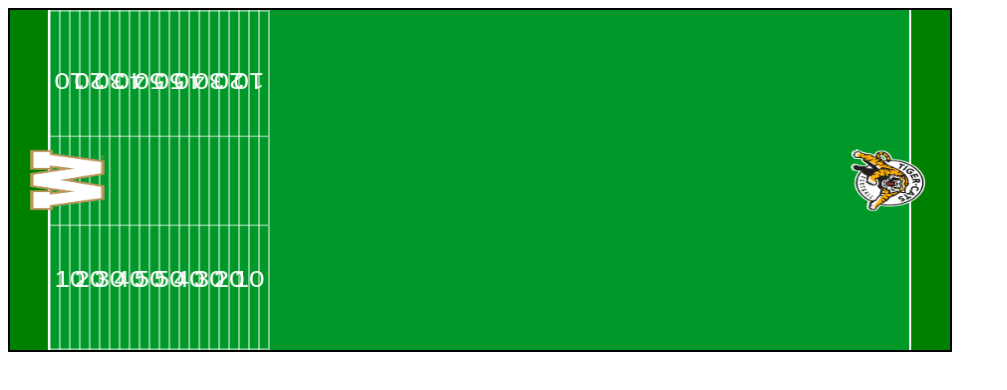
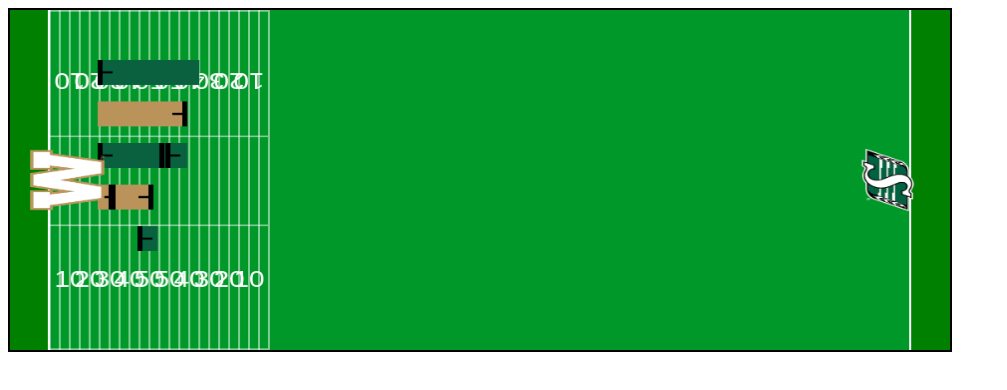
Before and after one commit to cfl/cfl_field_js, a plain HTML site: page example.html in a window 1280 px wide. Shown: the whole page, without its empty margins (0-1007 px from the left). Drawn offline with nearby package versions, Linux system fonts and the light colour scheme.

Commit message:
Add the ability to draw plays in a really basic manner.

```diff
--- a/cfl-field.js
+++ b/cfl-field.js
@@ -1,7 +1,5 @@
 function Field( element_id, visitor_team_abbreviation, home_team_abbreviation ) {
 	this.element_id = element_id;
-	//this.currentPoint = 0;
-	//this.currentPlayY = 10;
 
 	// Define information about the teams involved.
 	this.visitor_team_abbreviation = visitor_team_abbreviation;
@@ -12,6 +10,12 @@ function Field( element_id, visitor_team_abbreviation, home_team_abbreviation )
 	this.home_team_letter = null;
 	this.home_team_colour = null;
 	this.home_team_image = null;
+
+	// Define values that keep track of how to draw plays and drives.
+	this.driveNumber = 0;
+	this.driveTeam = '';
+	this.driveVertical = 75;
+	this.driveSeparationPixels = 50;
 
 	// Define values that set how the field looks.
 	this.yardToPixelMultipler = document.getElementById(this.element_id).width / 150;
@@ -27,7 +31,92 @@ function Field( element_id, visitor_team_abbreviation, home_team_abbreviation )
 	this.ctx = this.canvas.getContext('2d');
 
 	this.drawPlay = function( team_abbreviation, play_type_id, field_position_start, field_position_end ) {
-		1;
+		// Set the vertical level we're going to draw the play on.
+		if ( this.driveTeam != team_abbreviation ) {
+			this.driveNumber = this.driveNumber + 1;
+
+			if ( this.driveNumber > 1 ) {
+				this.driveVertical = this.driveVertical + this.driveSeparationPixels;
+			}
+
+			console.log('New scoring drive: ' + team_abbreviation);
+		}
+		this.driveTeam = team_abbreviation;
+
+		// For the field position start and end points, figure out if it's on the home or
+		// away side.
+		var bool_on_home_side_start = true;
+		var bool_on_home_side_end = true;
+		if ( field_position_start.substring(0, 1) == this.visitor_team_letter ) {
+			bool_on_home_side_start = false;
+		}
+		if ( field_position_end.substring(0, 1) == this.visitor_team_letter ) {
+			bool_on_home_side_end = false;
+		}
+
+		// Set the line colour and thickness.
+		this.ctx.strokeStyle = this.home_team_colour;
+		if ( this.visitor_team_abbreviation == team_abbreviation ) {
+			this.ctx.strokeStyle = this.visitor_team_colour;
+		}
+
+		// Get the integer values for the field position start and end points.
+		var int_field_position_start = parseInt(field_position_start.substring(1, field_position_start.length));
+		var int_field_position_end = parseInt(field_position_end.substring(1, field_position_end.length));
+
+		// Calculate the start and end points.
+		// H35 = (Away Endzone) + (55 Yards) + (55 Yards - 35 Yards = 20 Yards)
+		var int_point_start = 0;
+		if ( bool_on_home_side_start == true ) {
+			int_point_start = (this.endZoneWidth * this.yardToPixelMultipler) + (55 * this.yardToPixelMultipler) + ((55 - int_field_position_start) * this.yardToPixelMultipler);
+		}
+		else {
+			int_point_start = (this.endZoneWidth * this.yardToPixelMultipler) + (int_field_position_start * this.yardToPixelMultipler);
+		}
+
+		var int_point_end = 0;
+		if ( bool_on_home_side_end == true ) {
+			int_point_end = (this.endZoneWidth * this.yardToPixelMultipler) + (55 * this.yardToPixelMultipler) + ((55 - int_field_position_end) * this.yardToPixelMultipler);
+		}
+		else {
+			int_point_end = (this.endZoneWidth * this.yardToPixelMultipler) + (int_field_position_end * this.yardToPixelMultipler);
+		}
+
+		// Draw a line if the scoring drive actually went somewhere.
+		if ( int_point_start != int_point_end ) {
+			console.log('   About to draw play from ' +  int_point_start + ' to ' + int_point_end + ' on vertical ' + this.driveVertical);
+
+			// Draw the team-coloured line.
+			this.ctx.lineWidth = 30;
+			this.ctx.beginPath();
+			this.ctx.moveTo(int_point_start, this.driveVertical);
+			this.ctx.lineTo(int_point_end, this.driveVertical);
+			this.ctx.stroke();
+
+			// Determine which way the marker should face based on what direction the
+			// play we drew is going.
+			var end_marker_multiplier = -1;
+			if ( int_point_start > int_point_end ) {
+				end_marker_multiplier = 1;
+			}
+
+			// Draw the play-end marker vertical stripe.
+			this.ctx.beginPath();
+			this.ctx.strokeStyle = "black";
+			this.ctx.moveTo(int_point_end + (5 * end_marker_multiplier), this.driveVertical);
+			this.ctx.lineTo(int_point_end, this.driveVertical);
+			this.ctx.stroke();
+
+			// Draw the play-end marker horizontal line (if there's room to).
+			if ( Math.abs(int_point_start - int_point_end) >= 15 ) {
+				this.ctx.lineWidth = 2.5;
+				this.ctx.beginPath();
+				this.ctx.strokeStyle = "black";
+				this.ctx.moveTo(int_point_end + (15 * end_marker_multiplier), this.driveVertical);
+				this.ctx.lineTo(int_point_end, this.driveVertical);
+				this.ctx.stroke();
+			}
+		}
 	}
 
 	this.setTeamInfo = function() {
--- a/example.html
+++ b/example.html
@@ -6,16 +6,28 @@
 			window.cflfield = null;
 			jQuery(document).ready(function() {
 				// Actually draw the initial CFL field on the page.
-				window.cflfield = new Field('canvas', 'WPG', 'HAM');
+				window.cflfield = new Field('canvas', 'WPG', 'SSK');
 
-				/*
-				field.setStartingPoint(10);
-				field.markPlay(20);
-				field.markPlay(-3);
-				console.log(field.yardsToGo());
-				field.markPlay(73);
-				field.firstDownLine(30);
-				*/
+				// Draw some plays (manually simulate from http://api.cfl.ca/v1/games/2017/game/2365? ).
+				window.cflfield.drawPlay('SSK', 4, 'S35', 'W24'); // Kickoff
+
+				window.cflfield.drawPlay('WPG', 2, 'W24', 'W24'); // Pass
+				window.cflfield.drawPlay('WPG', 2, 'W24', 'W24'); // Pass
+				window.cflfield.drawPlay('WPG', 6, 'W24', 'S41'); // Punt
+
+				window.cflfield.drawPlay('SSK', 2, 'S41', 'S52'); // Pass
+				window.cflfield.drawPlay('SSK', 2, 'S52', 'S55'); // Pass
+				window.cflfield.drawPlay('SSK', 2, 'S55', 'S55'); // Pass
+				window.cflfield.drawPlay('SSK', 6, 'S55', 'W24'); // Punt
+
+				window.cflfield.drawPlay('WPG', 2, 'W24', 'W32'); // Pass
+				window.cflfield.drawPlay('WPG', 1, 'W32', 'W33'); // Rush
+				window.cflfield.drawPlay('WPG', 6, 'W33', 'W52'); // Punt
+
+				window.cflfield.drawPlay('SSK', 1, 'W52', 'W54'); // Rush
+				window.cflfield.drawPlay('SSK', 7, 'W54', 'W44'); // Team Loss
+
+
 			});
 		</script>
 	</head>
```
